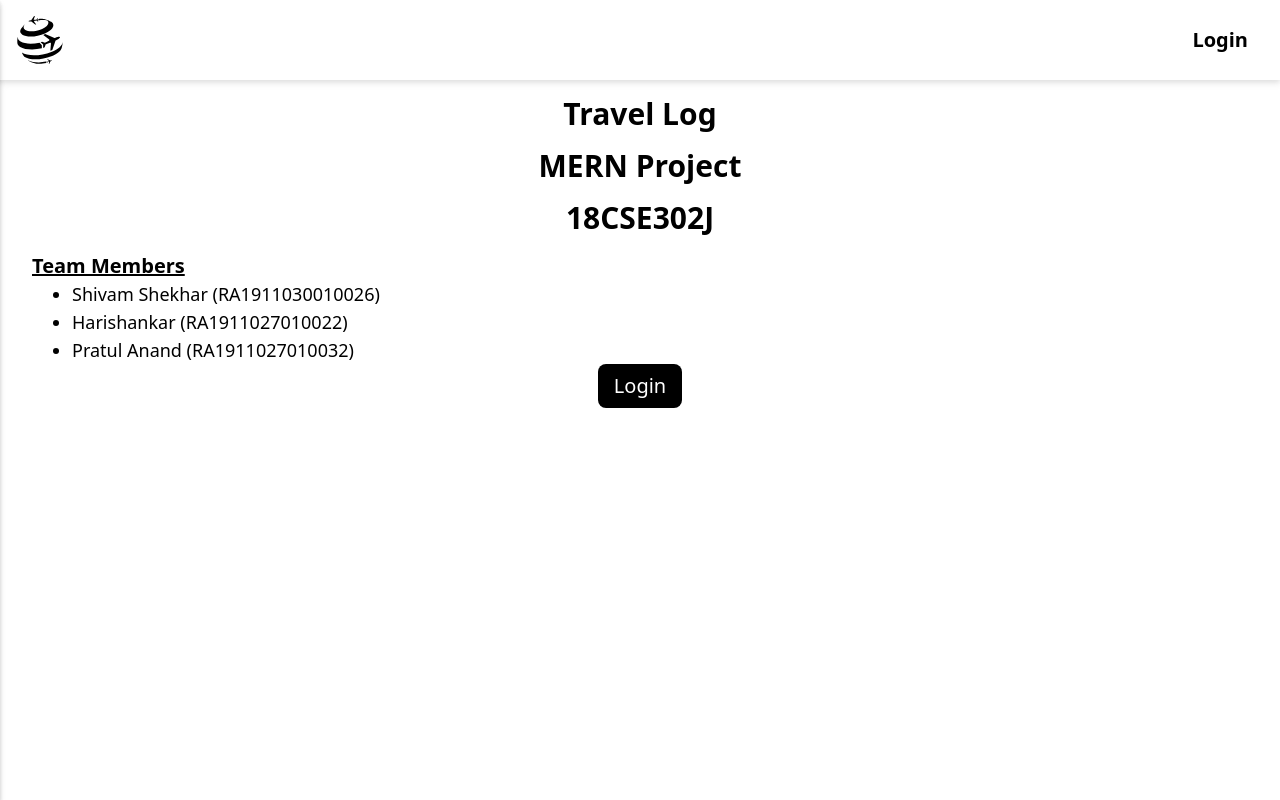
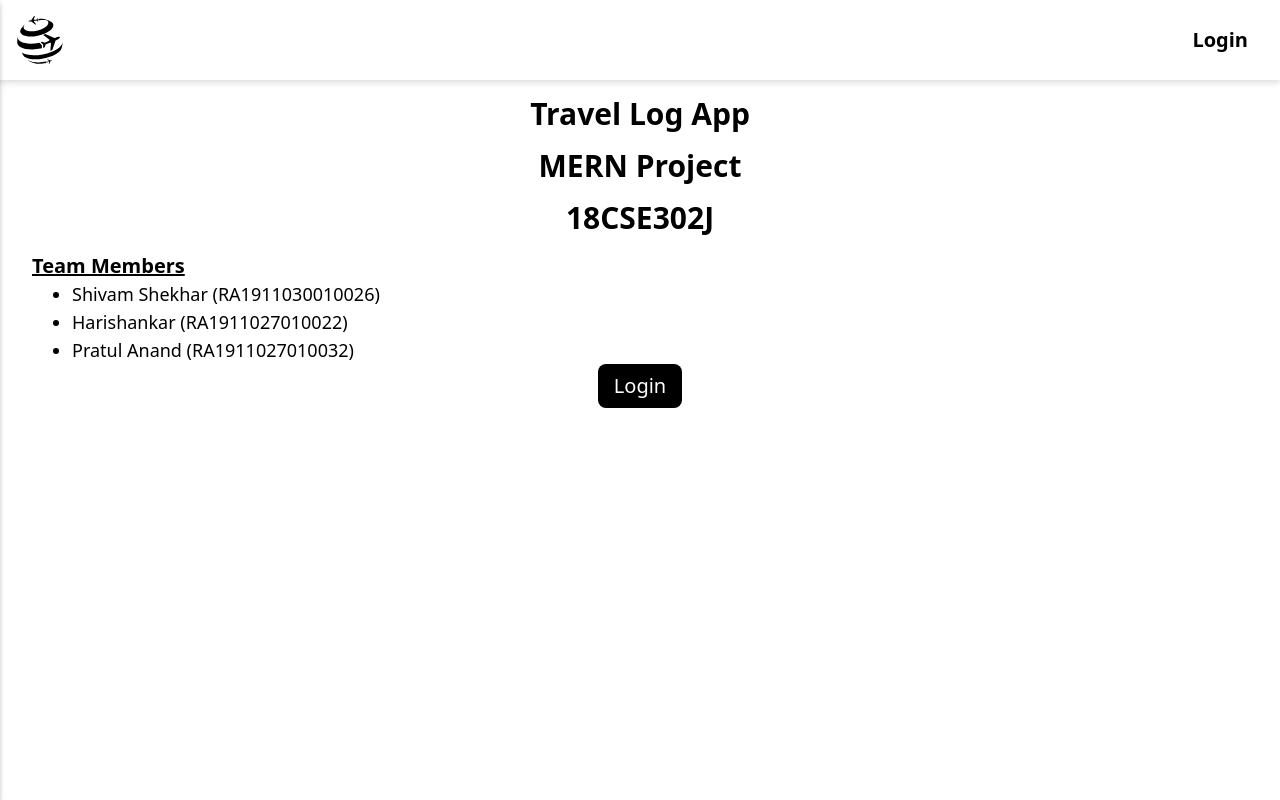
Before and after one commit to shvam0000/travel-log-app, a Next.js app in the folder client/: page / in a window 1280 px wide. Built offline with nearby package versions, Linux system fonts and the light colour scheme.

Commit message:
:bug: minor fixes

```diff
--- a/client/components/auth/auth-form.tsx
+++ b/client/components/auth/auth-form.tsx
@@ -7,7 +7,7 @@ const AuthForm = () => {
   const [email, setEmail] = useState<string>('');
   const [username, setUsername] = useState<string>('');
   const [password, setPassword] = useState<string>('');
-  const [isLogin, setIsLogin] = useState<boolean>(true);
+  const [isLogin, setIsLogin] = useState<boolean>(false);
 
   const authSubmitHandler = (e: any) => {
     e.preventDefault();
--- a/client/pages/index.tsx
+++ b/client/pages/index.tsx
@@ -1,6 +1,5 @@
 import type { NextPage } from 'next';
 import Head from 'next/head';
-import Image from 'next/image';
 import styles from '../styles/Home.module.css';
 import Link from 'next/link';
 
@@ -15,7 +14,7 @@ const Home: NextPage = () => {
 
       <div>
         <div className='flex justify-center items-center my-4 font-bold text-3xl'>
-          Travel Log
+          Travel Log App
         </div>
         <div className='flex justify-center items-center my-4 font-bold text-3xl'>
           MERN Project
```
